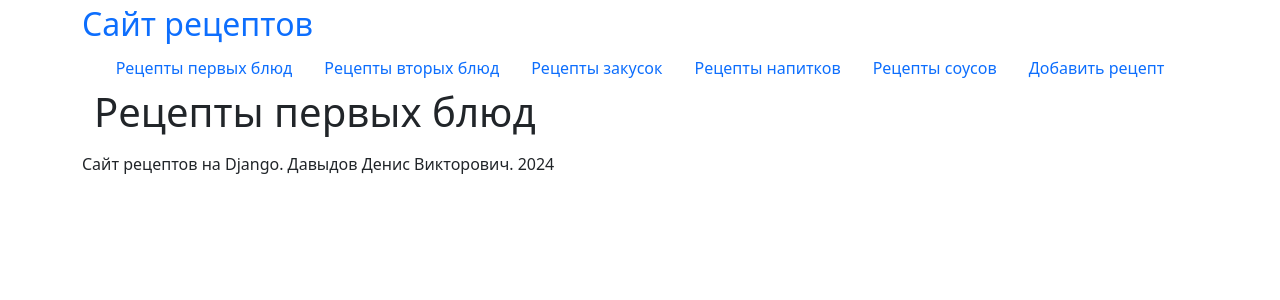
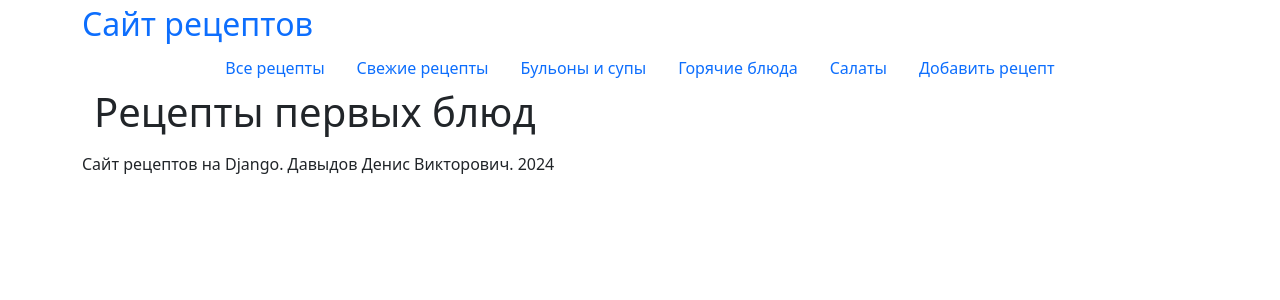
Before and after one commit to Denis-Davydov-get/Diplom, a Django app: page /first_dishes/ in a window 1280 px wide. Shown: the top 300 px of the page. Run offline with Django 5.2, Linux system fonts and the light colour scheme.

Commit message:
del .edia for repo

```diff
--- a/site_recipe/templates/base.html
+++ b/site_recipe/templates/base.html
@@ -16,11 +16,11 @@
         <span class="logo fs-2 text-decoration-none">Сайт рецептов</span>
     </a>
         <nav class="nav justify-content-center">
-            <a class="nav-link" href="{% url 'first_dishes' %}">Рецепты первых блюд</a>
-            <a class="nav-link" href="{% url 'second_dishes' %}">Рецепты вторых блюд</a>
-            <a class="nav-link" href="{% url 'snacks_dishes' %}">Рецепты закусок</a>
-            <a class="nav-link" href="{% url 'drink_recipes' %}">Рецепты напитков</a>
-            <a class="nav-link" href="{% url 'sauce_recipes' %}">Рецепты соусов</a>
+            <a class="nav-link" href="{% url 'first_dishes' %}">Все рецепты</a>
+            <a class="nav-link" href="{% url 'second_dishes' %}">Свежие рецепты</a>
+            <a class="nav-link" href="{% url 'snacks_dishes' %}">Бульоны и супы</a>
+            <a class="nav-link" href="{% url 'drink_recipes' %}">Горячие блюда</a>
+            <a class="nav-link" href="{% url 'sauce_recipes' %}">Салаты</a>
             <a class="nav-link" href="{% url 'index' %}">Добавить рецепт</a>
         </nav>
     <header>
--- a/site_recipe/user_form/views.py
+++ b/site_recipe/user_form/views.py
@@ -38,7 +38,7 @@ def add_category(request):
         form = CategoryForm()
         message = 'Заполните форму'
     return render(request,
-                  'user_form/category_form.html',
+                  'users/category_form.html',
                   {'form': form, 'message': message})
 
 
```
